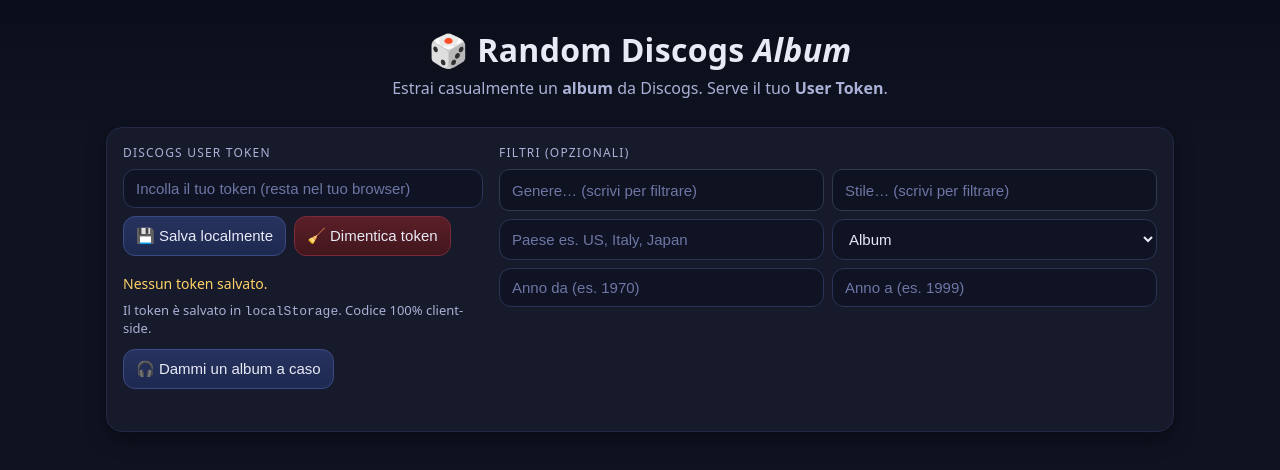
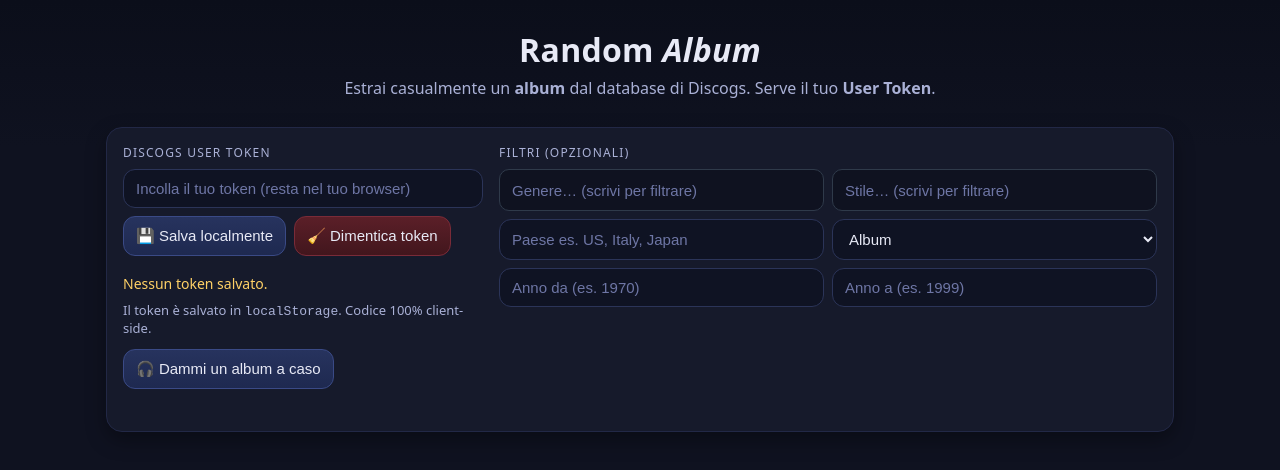
Before and after one commit to Nattesferd/randomAlbumGenerator, a plain HTML site: page index.html in a window 1280 px wide. Drawn offline with Linux system fonts and the light colour scheme.

Commit message:
title changed

```diff
--- a/index.html
+++ b/index.html
@@ -3,14 +3,14 @@
 <head>
   <meta charset="utf-8" />
   <meta name="viewport" content="width=device-width, initial-scale=1" />
-  <title>Random Discogs Album</title>
+  <title>Random Album Generator</title>
   <link rel="stylesheet" href="./assets/styles.css">
   <link rel="stylesheet" href="./assets/mobile.css">
 </head>
 <body>
   <header>
-    <h1>🎲 Random Discogs <em>Album</em></h1>
-    <p>Estrai casualmente un <strong>album</strong> da Discogs. Serve il tuo <strong>User Token</strong>.</p>
+    <h1>Random <em>Album</em></h1>
+    <p>Estrai casualmente un <strong>album</strong> dal database di Discogs. Serve il tuo <strong>User Token</strong>.</p>
   </header>
 
   <div class="wrap">
```
